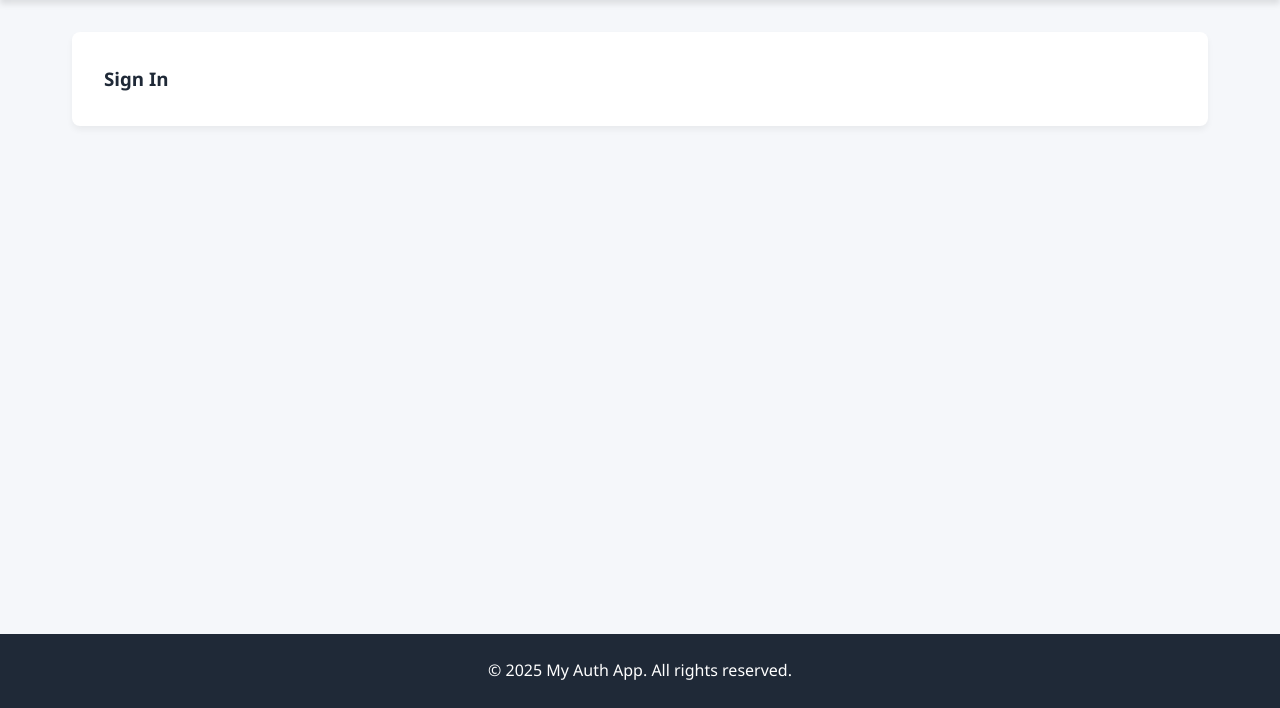
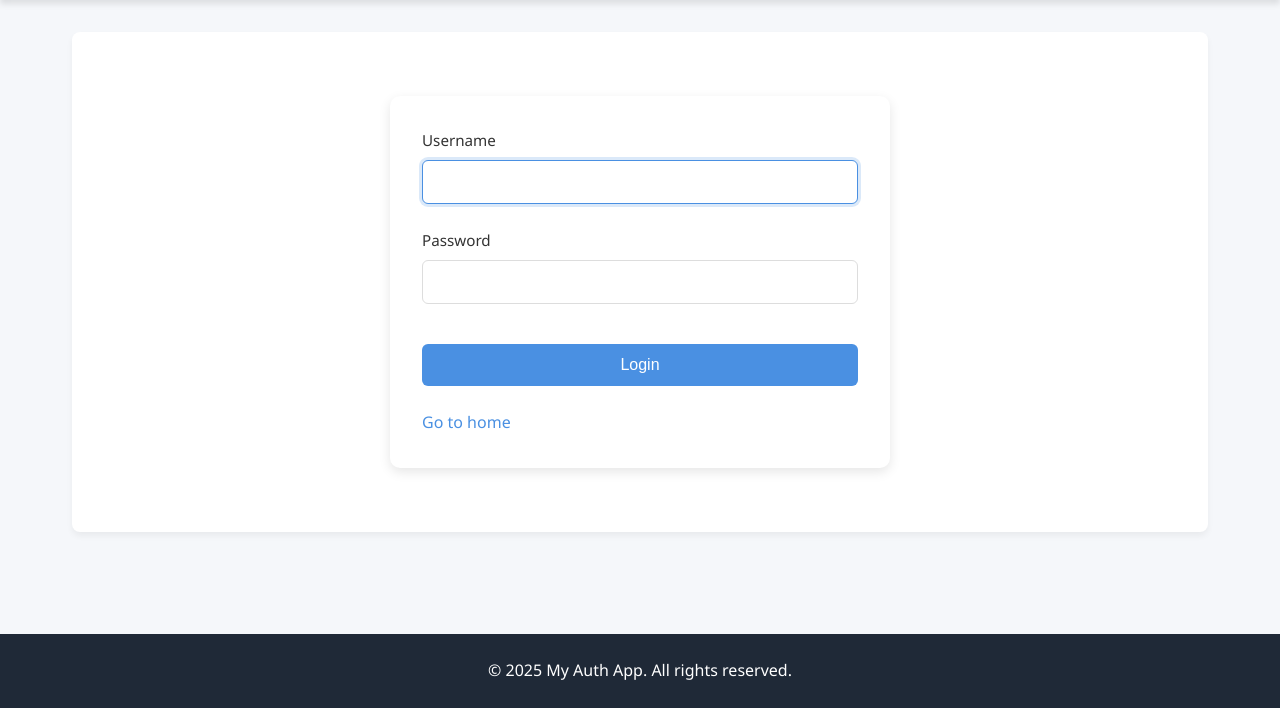
Before and after one commit to MadBrain4/CRUD-con-Django, a Django app: page /en/login/ in a window 1280 px wide. Shown: the part 92-800 px from the top of the page. Run offline with Django 5.2, Linux system fonts and the light colour scheme.

Commit message:
Vista del login

```diff
--- a/tasks/templates/auth/login.html
+++ b/tasks/templates/auth/login.html
@@ -6,5 +6,148 @@
 {% block header %}{% trans 'Login' %}{% endblock %}
 
 {% block content %}
-    <h3>Sign In</h3>
+    <style>
+        /* Contenedor principal */
+        .auth-container {
+            max-width: 500px;
+            margin: 2rem auto;
+            padding: 2rem;
+            background: #ffffff;
+            border-radius: 10px;
+            box-shadow: 0 4px 12px rgba(0, 0, 0, 0.1);
+        }
+
+        /* Estilos para el formulario */
+        .auth-form {
+            display: flex;
+            flex-direction: column;
+            gap: 1.5rem;
+        }
+
+        /* Grupos de campos del formulario */
+        .form-group {
+            display: flex;
+            flex-direction: column;
+            gap: 0.5rem;
+        }
+
+        /* Etiquetas */
+        .form-group label {
+            font-weight: 500;
+            color: #333;
+            font-size: 0.95rem;
+        }
+
+        /* Campos de entrada */
+        .form-group input {
+            padding: 0.75rem 1rem;
+            border: 1px solid #ddd;
+            border-radius: 6px;
+            font-size: 1rem;
+            transition: all 0.3s ease;
+        }
+
+        .form-group input:focus {
+            border-color: #4a90e2;
+            box-shadow: 0 0 0 3px rgba(74, 144, 226, 0.2);
+            outline: none;
+        }
+
+        /* Botón de enviar */
+        .submit-btn {
+            background-color: #4a90e2;
+            color: white;
+            border: none;
+            padding: 0.75rem 1.5rem;
+            font-size: 1rem;
+            border-radius: 6px;
+            cursor: pointer;
+            transition: background-color 0.3s;
+            font-weight: 500;
+            margin-top: 1rem;
+        }
+
+        .submit-btn:hover {
+            background-color: #3a7bc8;
+        }
+
+        /* Mensajes */
+        .messages {
+            list-style: none;
+            padding: 0;
+            margin: 1.5rem 0;
+        }
+
+        .messages li {
+            padding: 0.75rem 1rem;
+            border-radius: 6px;
+            margin-bottom: 0.5rem;
+        }
+
+        .success {
+            background-color: #d4edda;
+            color: #155724;
+            border: 1px solid #c3e6cb;
+        }
+
+        .error {
+            background-color: #f8d7da;
+            color: #721c24;
+            border: 1px solid #f5c6cb;
+        }
+
+        /* Enlace de volver */
+        .back-link {
+            display: inline-block;
+            margin-top: 1.5rem;
+            color: #4a90e2;
+            text-decoration: none;
+            font-weight: 500;
+            transition: color 0.3s;
+        }
+
+        .back-link:hover {
+            color: #3a7bc8;
+            text-decoration: underline;
+        }
+
+        /* Responsive */
+        @media (max-width: 600px) {
+            .auth-container {
+                margin: 1rem;
+                padding: 1.5rem;
+            }
+        }
+    </style>
+
+    <div class="auth-container">
+        <form class="auth-form" action="{% url 'login' %}" method="post">
+            {% csrf_token %}
+
+            {% for field in form %}
+            <div class="form-group">
+                <label for="{{ field.id_for_label }}">{{ field.label }}</label>
+                {{ field }}
+                {% if field.help_text %}
+                    <small class="form-text text-muted">{{ field.help_text }}</small>
+                {% endif %}
+                {% for error in field.errors %}
+                    <div class="error-text" style="color: #dc3545; font-size: 0.85rem;">{{ error }}</div>
+                {% endfor %}
+            </div>
+            {% endfor %}
+
+            <button type="submit" class="submit-btn">{% trans 'Login' %}</button>
+        </form>
+
+        {% if messages %}
+            <ul class="messages">
+                {% for message in messages %}
+                <li class="{{ message.tags }}">{{ message }}</li>
+                {% endfor %}
+            </ul>
+        {% endif %}
+
+        <a href="{% url 'home' %}" class="back-link">{% trans 'Go to home' %}</a>
+    </div>
 {% endblock %}
--- a/tasks/templates/auth/signup.html
+++ b/tasks/templates/auth/signup.html
@@ -1,5 +1,6 @@
 {% extends "layouts/authenticated.html" %}
-
+{% load i18n %}
+{% load static %}
 
 {% block title %}{% trans 'Sign Up' %}{% endblock %}
 {% block header %}{% trans 'Register' %}{% endblock %}
--- a/tasks/templates/layouts/authenticated.html
+++ b/tasks/templates/layouts/authenticated.html
@@ -98,16 +98,6 @@
     </header>
 
     <main class="auth-main">
-        {% if messages %}
-        <div class="messages">
-            {% for message in messages %}
-            <div class="alert alert-{{ message.tags }}">
-                {{ message }}
-            </div>
-            {% endfor %}
-        </div>
-        {% endif %}
-
         <div class="dashboard-card">
             {% block content %}
             <!-- Contenido específico irá aquí -->
--- a/tasks/views.py
+++ b/tasks/views.py
@@ -1,5 +1,5 @@
 from django.shortcuts import render, redirect
-from django.contrib.auth.forms import UserCreationForm
+from django.contrib.auth.forms import UserCreationForm, AuthenticationForm
 from django.contrib.auth.models import User
 from django.contrib import messages
 from django.contrib.auth import authenticate, login, logout
@@ -13,7 +13,6 @@ def home (request):
     return render(request, 'home.html')
 
 def signup (request):
-    print(f"Idioma actual: {get_language()}")
     if request.method == 'POST':
         if request.POST['password1'] == request.POST['password2']:
             try:
@@ -44,4 +43,20 @@ def logout_view (request):
     return redirect('home')
 
 def signin (request):
-    return render(request, 'auth/login.html')
+    print(f"Idioma actual: {get_language()}")
+
+    if request.method == 'POST':
+        username = request.POST['username']
+        password = request.POST['password']
+        user = authenticate(request, username=username, password=password)
+
+        if user is not None:
+            login(request, user)
+            return redirect('tasks')
+        else:
+            messages.error(request, _("Invalid username or password"))
+            return redirect('login')
+    else:
+        return render(request, 'auth/login.html',
+            {'form': AuthenticationForm()
+        })
```
Also changed, not shown: db.sqlite3, locale/en/LC_MESSAGES/django.po, locale/es/LC_MESSAGES/django.po, 2 other files.
